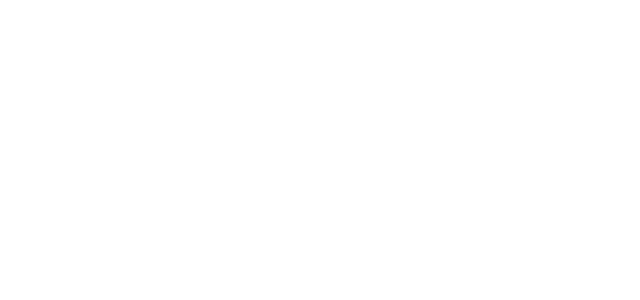
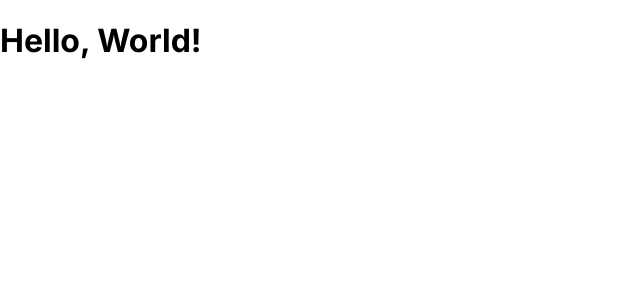
Before and after one commit to AlvyRahman/recipe-ai, a React (Vite) app: page / in a window 1280 px wide. Shown: the top 300 px of the page, without its empty margins (0-640 px from the left). Built offline with nearby package versions, Linux system fonts and the light colour scheme.

Commit message:
feat(client): add initial css

```diff
--- a/src/App.jsx
+++ b/src/App.jsx
@@ -1,7 +1,7 @@
 function App() {
   return (
     <>
-
+      <h1>Hello, World!</h1>
     </>
   )
 }
--- a/src/index.css
+++ b/src/index.css
@@ -0,0 +1,13 @@
+* {
+    box-sizing: border-box;
+}
+
+body {
+    margin: 0;
+    font-family: Inter, sans-serif;
+}
+
+/**
+header box shadow code:
+box-shadow: 0px 1px 3px 0px rgba(0, 0, 0, 0.10), 0px 1px 2px 0px rgba(0, 0, 0, 0.06);
+*/
```
